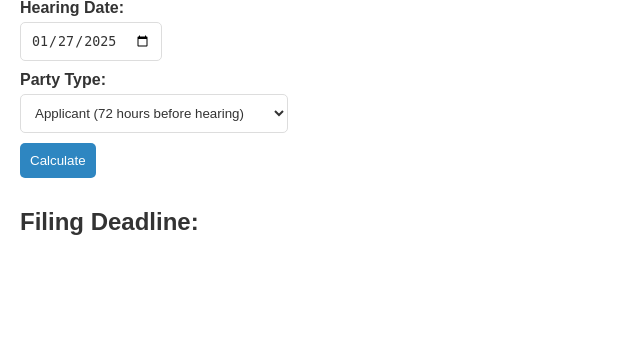
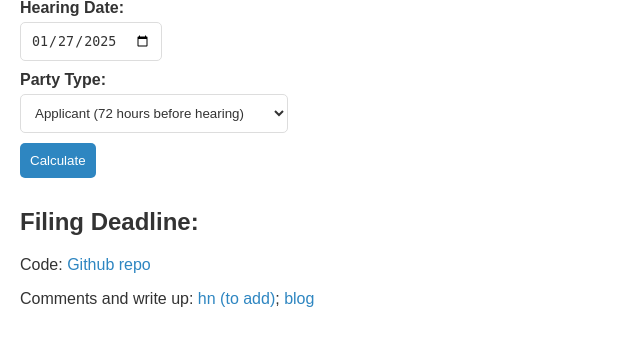
Before and after one commit to 3willows/Deep-Seek-experiment, a Flask app: page / in a window 1280 px wide. Shown: the part 135-489 px from the top of the page, without its empty margins (0-640 px from the left). Run offline with Flask 3, Linux system fonts and the light colour scheme.

Commit message:
Add link to blogpost

```diff
--- a/templates/index.html
+++ b/templates/index.html
@@ -33,7 +33,8 @@
     <div id="calendar-container">
         <img id="calendar-image" src="" alt="Calendar">
     </div>
-
+    <p>Code: <a href="https://github.com/3willows/Deep-Seek-experiment" target="_blank">Github repo</a></p>
+    <p>Comments and write up: <a href="" target="_blank">hn (to add)</a>; <a href="https://programming-blog.3willows.xyz/post/2025-01-27-deep-seek/" target="_blank">blog</a></p>
     <script>
         // Set the default date to today
         document.addEventListener('DOMContentLoaded', function () {
```
Also changed, not shown: readme.md.
